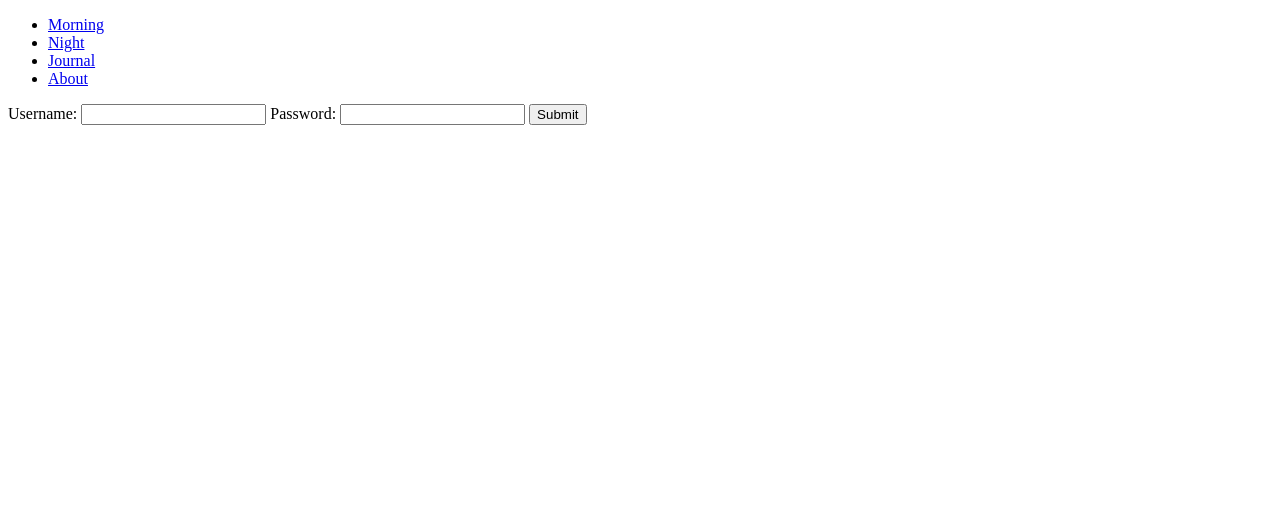
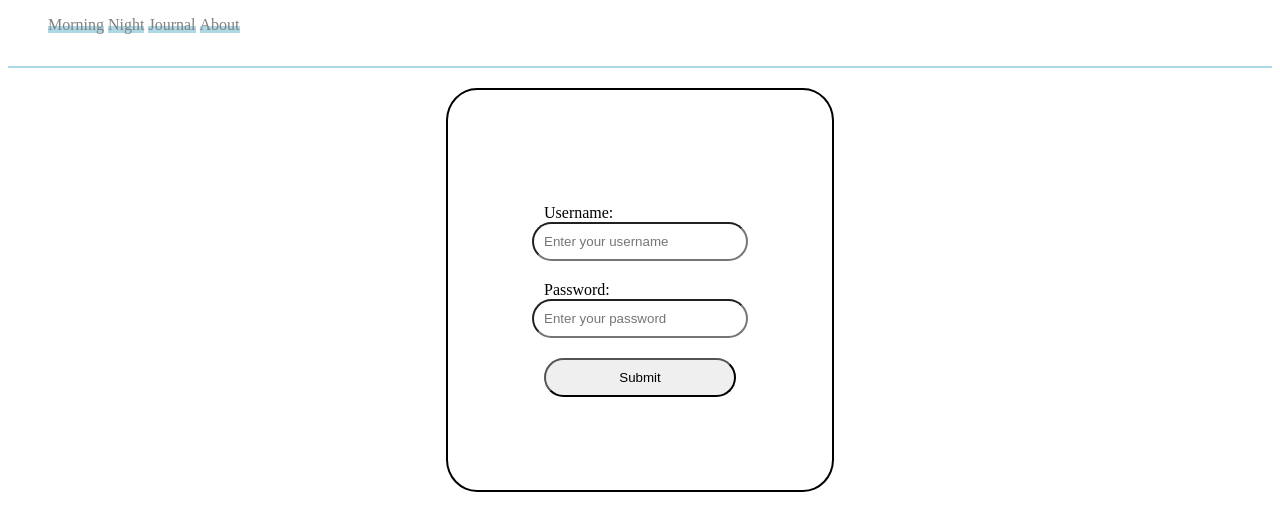
Before and after one commit to seachelle18/Habit-Tracker, a PHP site: page /index.php in a window 1280 px wide. Shown: the top 531 px of the page. Run offline with PHP 8.4, Linux system fonts and the light colour scheme.

Commit message:
styled login page

```diff
--- a/day-mode.css
+++ b/day-mode.css
@@ -0,0 +1,52 @@
+.navbar {
+    height: 50px;
+    border-bottom: 2px solid lightblue;
+}
+
+.navbar ul {
+    list-style-type: none;
+}
+
+.navbar li {
+    display: inline;
+}
+
+.navbar a {
+    text-decoration: none;
+    color: grey;
+    background:linear-gradient(180deg, transparent 60%, lightblue 60%);
+}
+
+form {
+    height: 50vh;
+    width: 30vw;
+    border: 2px solid black;
+    border-radius: 8%;
+    margin: 20px auto;
+    align-content: center;
+}
+
+form * {
+    display: block;
+    margin: auto;
+    padding-top: 20px;
+}
+
+input[type="submit"] {
+    margin-top: 20px;
+}
+
+input[type="submit"]:hover {
+    background-color: lightblue;
+    color: black;
+}
+
+input {
+    padding: 10px;
+}
+
+input, label {
+    border-radius: 20px;
+    width: 50%;
+    max-width: none;
+}
--- a/index.php
+++ b/index.php
@@ -9,9 +9,9 @@ session_start();
     <div class="login-box">
         <form class="login-form" method="POST">
             <label for="username" class="form-label">Username:</label>
-            <input type="text" id="username" name="username">
+            <input type="text" id="username" name="username" placeholder="Enter your username">
             <label for="password" class="form-label">Password:</label>
-            <input type="password" id="password" name="password">
+            <input type="password" id="password" name="password" placeholder="Enter your password">
             <input type="submit" value="Submit">
         </form>
 
```
